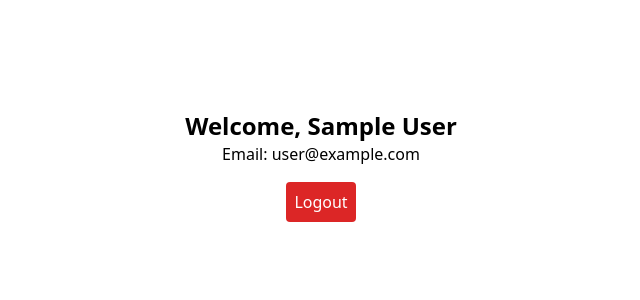
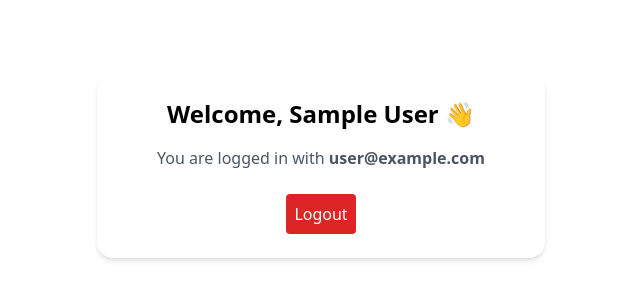
Before and after one commit to venupala-tt/propnz, a Next.js app: page /dashboard in a window 1280 px wide. Shown: the part 234-534 px from the top of the page, without its empty margins (319-959 px from the left). Built offline with nearby package versions, Linux system fonts and the light colour scheme; no server answers; sample sign-in values are in the browser's storage.

Commit message:
Update page.tsx

```diff
--- a/app/dashboard/page.tsx
+++ b/app/dashboard/page.tsx
@@ -1,33 +1,41 @@
 "use client";
 
 import { useSession, signOut } from "next-auth/react";
+import { useRouter } from "next/navigation";
+import { useEffect } from "react";
 
 export default function DashboardPage() {
   const { data: session, status } = useSession();
+  const router = useRouter();
+
+  useEffect(() => {
+    if (status === "unauthenticated") {
+      router.push("/login");
+    }
+  }, [status, router]);
 
   if (status === "loading") {
-    return <p>Loading...</p>;
-  }
-
-  if (!session) {
     return (
-      <div className="flex flex-col items-center justify-center min-h-screen">
-        <p>You are not logged in.</p>
-        <a href="/login" className="mt-2 text-blue-600 underline">Go to Login</a>
+      <div className="flex items-center justify-center min-h-screen">
+        <p>Loading...</p>
       </div>
     );
   }
 
   return (
-    <div className="flex flex-col items-center justify-center min-h-screen">
-      <h1 className="text-2xl font-bold">Welcome, {session.user?.name}</h1>
-      <p>Email: {session.user?.email}</p>
-      <button
-        className="mt-4 bg-red-600 text-white p-2 rounded"
-        onClick={() => signOut()}
-      >
-        Logout
-      </button>
+    <div className="flex flex-col items-center justify-center min-h-screen px-4">
+      <div className="w-full max-w-md bg-white p-6 rounded-2xl shadow-md text-center">
+        <h1 className="text-2xl font-bold mb-4">Welcome, {session?.user?.name || "User"} 👋</h1>
+        <p className="mb-6 text-gray-600">
+          You are logged in with <span className="font-semibold">{session?.user?.email}</span>
+        </p>
+        <button
+          onClick={() => signOut({ callbackUrl: "/login" })}
+          className="bg-red-600 text-white p-2 rounded hover:bg-red-700 transition"
+        >
+          Logout
+        </button>
+      </div>
     </div>
   );
 }
```
